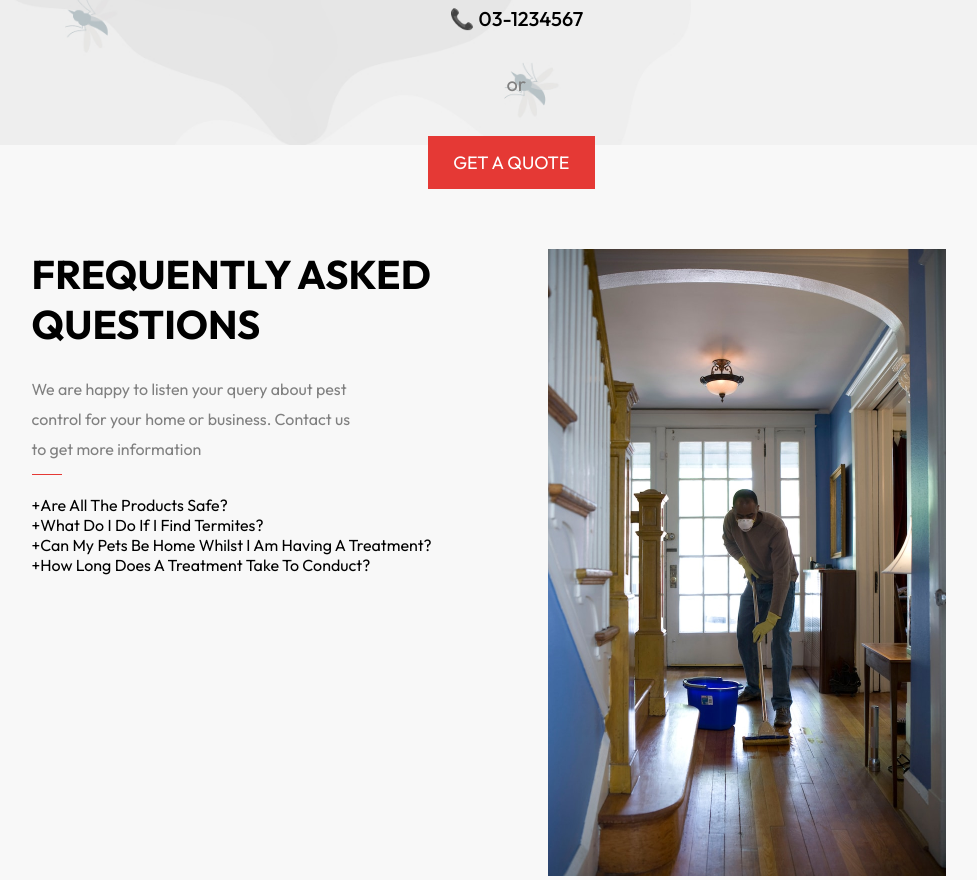
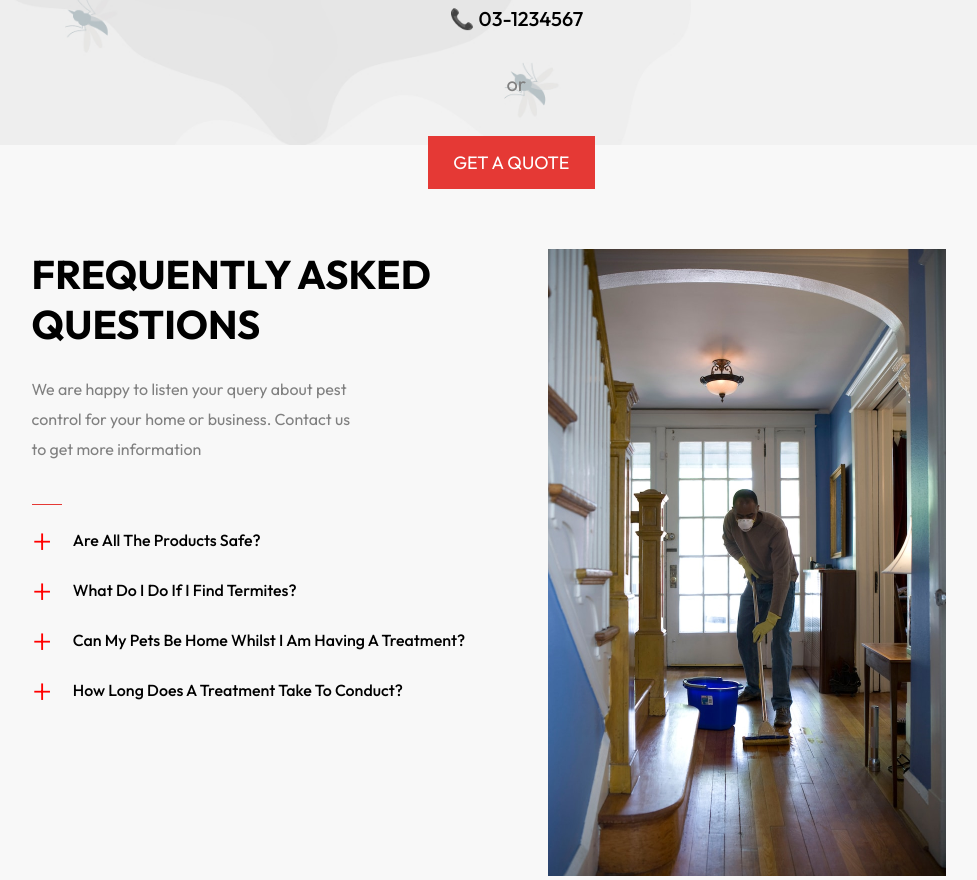
Before and after one commit to Sonissapkota/Toofan-Pest-Control, a plain HTML site: page index.html in a window 1280 px wide. Shown: the part 2579-3459 px from the top of the page, without its empty margins (151-1128 px from the left). Drawn offline with Linux system fonts and the light colour scheme; a script that the page names is missing.

Commit message:
FAQ part finished

```diff
--- a/index.html
+++ b/index.html
@@ -123,10 +123,10 @@
             <h1>FREQUENTLY ASKED QUESTIONS</h1>
             <p>We are happy to listen your query about pest control for your home or business. Contact us to get more information</p>
             <div class="line-2"></div>
-            <div><span>+</span>Are All The Products Safe?</div>
-            <div><span>+</span>What Do I Do If I Find Termites?</div>
-            <div><span>+</span>Can My Pets Be Home Whilst I Am Having A Treatment?</div>
-            <div><span>+</span>How Long Does A Treatment Take To Conduct?</div>
+            <div class="faq"><span>+</span>Are All The Products Safe?</div>
+            <div class="faq"><span>+</span>What Do I Do If I Find Termites?</div>
+            <div class="faq"><span>+</span>Can My Pets Be Home Whilst I Am Having A Treatment?</div>
+            <div class="faq"><span>+</span>How Long Does A Treatment Take To Conduct?</div>
         </div>
         <div>
             <img src="./Img/Rectangle11.png" alt="">
--- a/style.css
+++ b/style.css
@@ -332,7 +332,7 @@ nav{
     color: grey;
     width: 320px;
     line-height: 30px;
-    margin-bottom: 10px;
+    margin-bottom: 40px;
 }
 
 .fourth-section-left h1{
@@ -344,5 +344,20 @@ nav{
     height: 1px;
     width: 30px;
     background-color: #e53935;
-    margin-bottom: 20px;
+    margin-bottom: 10px;
 }
+
+.faq{
+    display: flex;
+    flex-direction: row;
+    justify-content: space-between;
+    align-items: center;
+    font-weight: 500;
+}
+
+.faq span{
+    margin-right: 20px;
+    font-size: 40px;
+    font-weight: 200;
+    color: red;
+}
```
